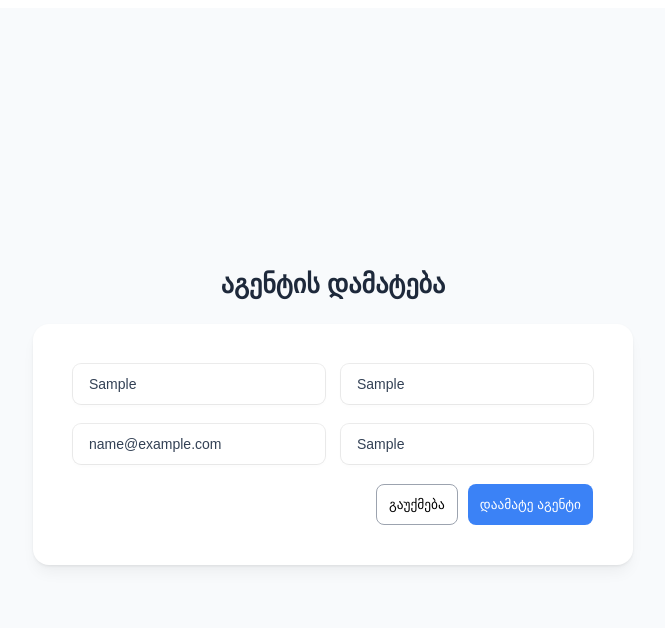
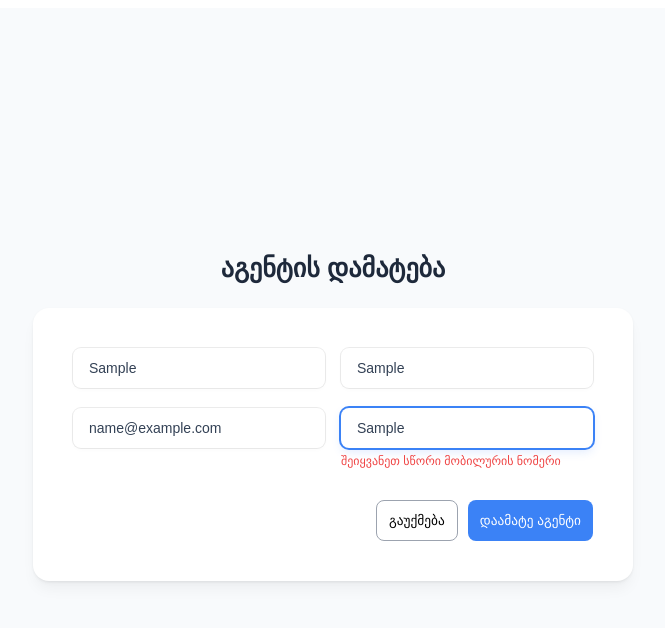
Before and after one commit to Lanssii/react-hook-form-validation, a React (Vite) app: page / in a window 1280 px wide. Both pictures are taken after typing "Sample", "Sample", "name@example.com", "Sample" into the empty fields and a click on the button "დაამატე აგენტი". Shown: the top 628 px of the page, without its empty margins (307-972 px from the left). Built offline with nearby package versions, Linux system fonts and the light colour scheme.

Commit message:
feat: add error messages and patterns

```diff
--- a/src/Components/Form/Form.css
+++ b/src/Components/Form/Form.css
@@ -62,6 +62,16 @@
   box-shadow: 0 0 0 2px #3b82f6, 0 4px 10px rgba(59, 130, 246, 0.15);
 }
 
+.field p {
+  margin-top: 6px;
+  font-size: 12px;
+  color: #ef4444;
+}
+
+.error {
+  border: 2px solid #ef4444;
+}
+
 /* ------ BUTTONS ------ */
 .buttons {
   display: flex;
--- a/src/Components/Form/Form.jsx
+++ b/src/Components/Form/Form.jsx
@@ -35,8 +35,14 @@ function Form() {
               placeholder="სახელი"
               {...register("name", {
                 required: "სახელი სავალდებულოა",
+                minLength: {
+                  value: 2,
+                  message: "სახელი უნდა შეიცავდეს მინიმუმ 2 სიმბოლოს",
+                },
               })}
             />
+
+            {errors.name && <p>{errors.name.message}</p>}
           </div>
 
           <div className="field">
@@ -45,6 +51,8 @@ function Form() {
               placeholder="გვარი"
               {...register("username", { required: "გვარი სავალდებულოა" })}
             />
+
+            {errors.username && <p>{errors.username.message}</p>}
           </div>
         </div>
 
@@ -53,8 +61,16 @@ function Form() {
             <input
               type="email"
               placeholder="ელ-ფოსტა"
-              {...register("email", { required: "ელ-ფოსტა დავალდებულოა" })}
+              {...register("email", {
+                required: "ელ-ფოსტა სავალდებულოა",
+                pattern: {
+                  value: /^\S+@\S+\.\S+$/,
+
+                  message: "ელ-ფოსტა არასწორია",
+                },
+              })}
             />
+            {errors.email && <p>{errors.email.message}</p>}
           </div>
 
           <div className="field">
@@ -63,8 +79,13 @@ function Form() {
               placeholder="ტელეფონის ნომერი"
               {...register("phone", {
                 required: "ტელეფონის ნომერი სავალდებულოა",
+                pattern: {
+                  value: /^5\d{8}$/,
+                  message: "შეიყვანეთ სწორი მობილურის ნომერი",
+                },
               })}
             />
+            {errors.phone && <p>{errors.phone.message}</p>}
           </div>
         </div>
 
```
